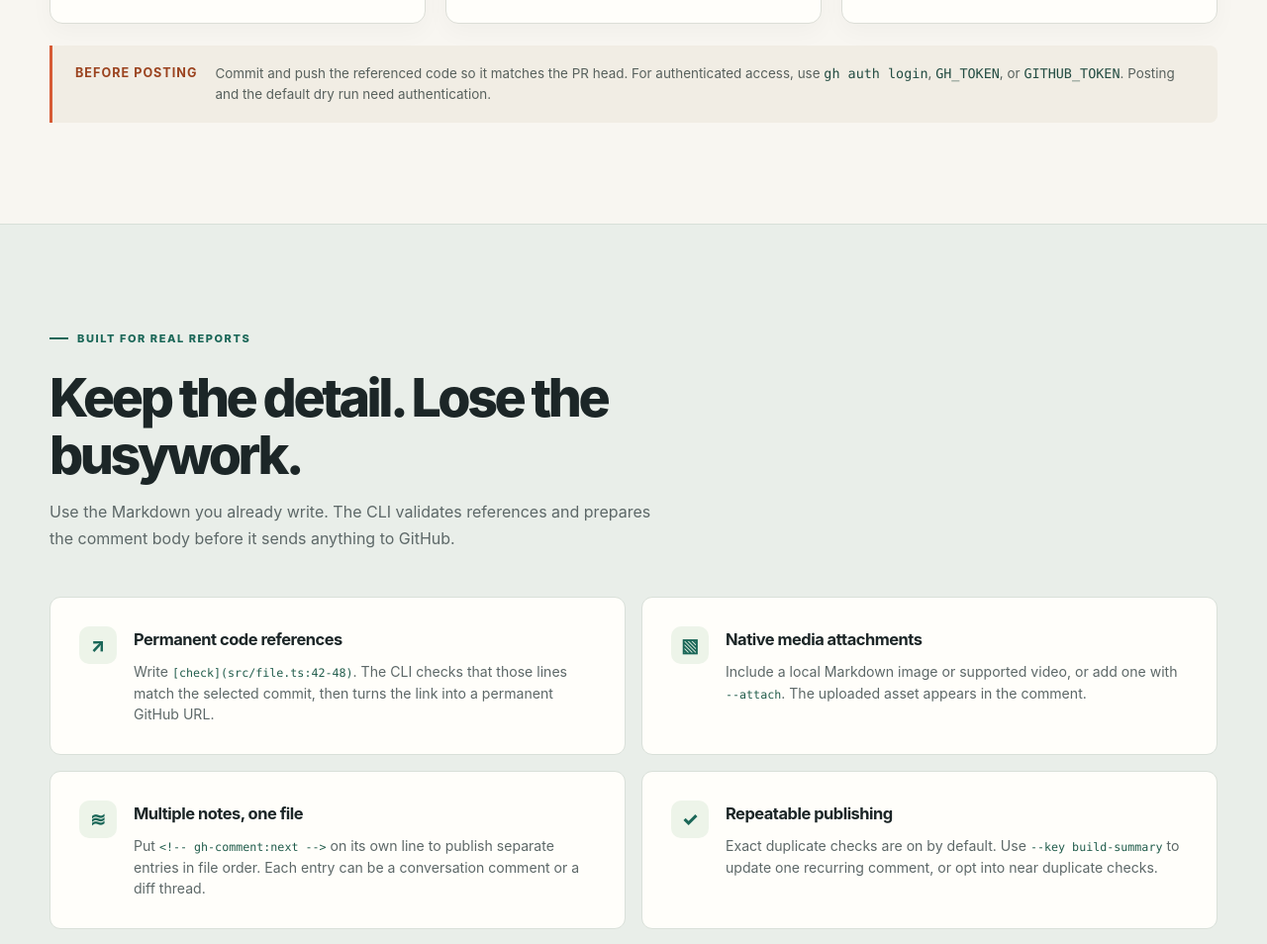
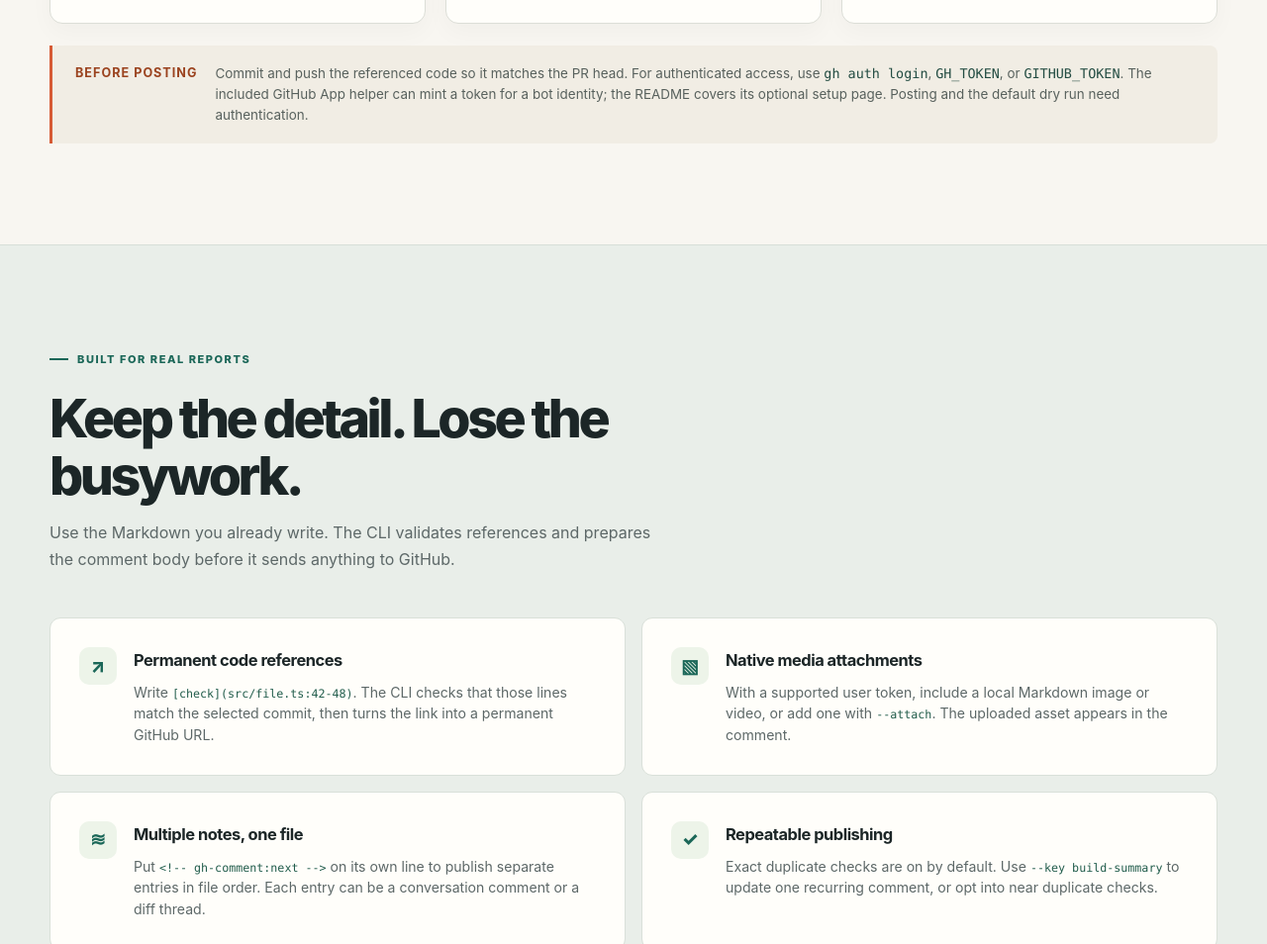
Before and after one commit to aaronS7/github-comment-cli, a website: page docs/index.html in a window 1280 px wide. Shown: the part 1748-2702 px from the top of the page at 99% size. Drawn offline with Linux system fonts and the light colour scheme.

Commit message:
Ship App helpers and clarify setup guidance

```diff
--- a/docs/index.html
+++ b/docs/index.html
@@ -252,7 +252,7 @@ gh-comment post review.md --pr 123 --dry-run
 gh-comment post review.md --pr 123</pre>
           </article>
         </div>
-        <div class="callout"><strong>Before posting</strong><p>Commit and push the referenced code so it matches the PR head. For authenticated access, use <code>gh auth login</code>, <code>GH_TOKEN</code>, or <code>GITHUB_TOKEN</code>. Posting and the default dry run need authentication.</p></div>
+        <div class="callout"><strong>Before posting</strong><p>Commit and push the referenced code so it matches the PR head. For authenticated access, use <code>gh auth login</code>, <code>GH_TOKEN</code>, or <code>GITHUB_TOKEN</code>. The included GitHub App helper can mint a token for a bot identity; the README covers its optional setup page. Posting and the default dry run need authentication.</p></div>
       </div>
     </section>
 
@@ -265,7 +265,7 @@ gh-comment post review.md --pr 123</pre>
         </div>
         <div class="feature-grid">
           <article class="feature"><span class="feature-icon" aria-hidden="true">↗</span><div><h3>Permanent code references</h3><p>Write <code>[check](src/file.ts:42-48)</code>. The CLI checks that those lines match the selected commit, then turns the link into a permanent GitHub URL.</p></div></article>
-          <article class="feature"><span class="feature-icon" aria-hidden="true">▧</span><div><h3>Native media attachments</h3><p>Include a local Markdown image or supported video, or add one with <code>--attach</code>. The uploaded asset appears in the comment.</p></div></article>
+          <article class="feature"><span class="feature-icon" aria-hidden="true">▧</span><div><h3>Native media attachments</h3><p>With a supported user token, include a local Markdown image or video, or add one with <code>--attach</code>. The uploaded asset appears in the comment.</p></div></article>
           <article class="feature"><span class="feature-icon" aria-hidden="true">≋</span><div><h3>Multiple notes, one file</h3><p>Put <code>&lt;!-- gh-comment:next --&gt;</code> on its own line to publish separate entries in file order. Each entry can be a conversation comment or a diff thread.</p></div></article>
           <article class="feature"><span class="feature-icon" aria-hidden="true">✓</span><div><h3>Repeatable publishing</h3><p>Exact duplicate checks are on by default. Use <code>--key build-summary</code> to update one recurring comment, or opt into near duplicate checks.</p></div></article>
         </div>
--- a/llms.txt
+++ b/llms.txt
@@ -7,7 +7,7 @@ The CLI targets GitHub.com pull requests. It supports conversation comments and
 ## Documentation
 
 - [README](https://raw.githubusercontent.com/aaronS7/github-comment-cli/main/README.md): install, authentication, Markdown syntax, configuration, attachments, duplicate checks, keyed updates, Actions, and development
-- [Agent Skill](https://raw.githubusercontent.com/aaronS7/github-comment-cli/main/.agents/skills/github-comment-cli/SKILL.md): procedure for preparing and safely publishing a PR conversation comment
+- [Agent Skill](https://raw.githubusercontent.com/aaronS7/github-comment-cli/main/.agents/skills/github-comment-cli/SKILL.md): procedure for preparing and safely publishing PR conversation comments and resolvable review threads
 - [Project site](https://aarons7.github.io/github-comment-cli/): human-oriented introduction and quick start
 
 ## Examples
```
Also changed, not shown: package.json (+5 -3 lines), README.md, 1 other file.
